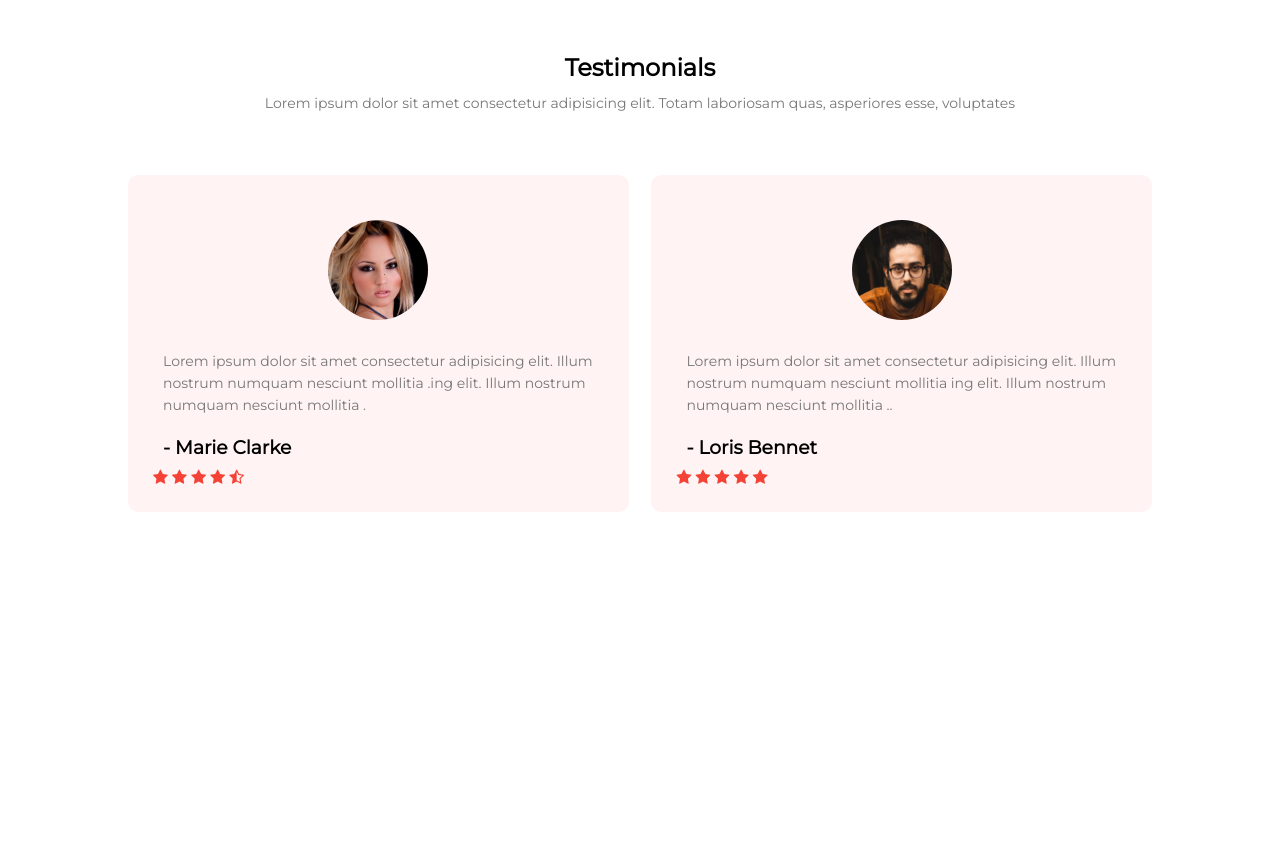
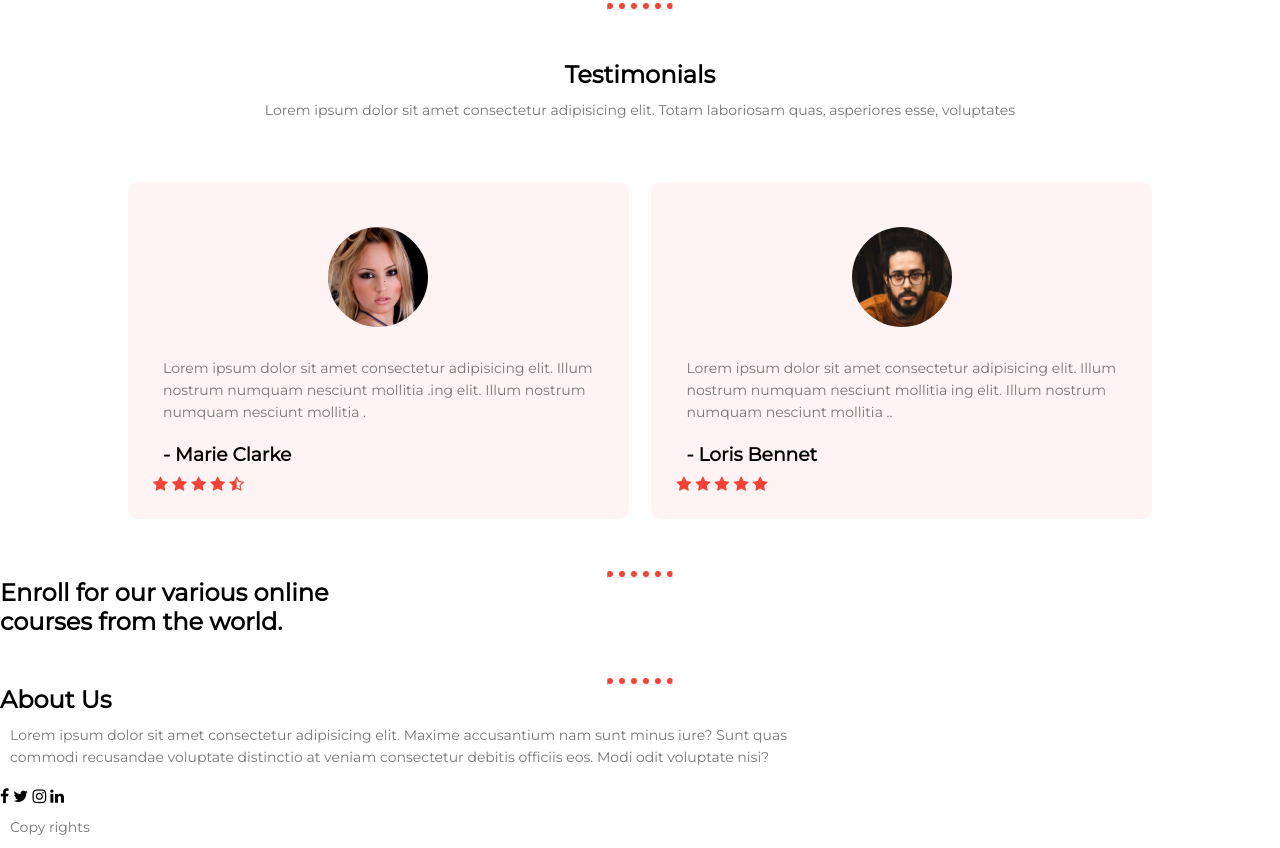
Before and after one commit to iamyashu/tusk, a plain HTML site: page eduford_img/eduford_img/index.html in a window 1280 px wide. Shown: the part 2602-3450 px from the top of the page. Before the commit the page ends 3166 px from the top, so only its background shows below. Drawn offline with Linux system fonts and the light colour scheme.

Commit message:
Sections Added

```diff
--- a/eduford_img/eduford_img/index.html
+++ b/eduford_img/eduford_img/index.html
@@ -6,6 +6,7 @@
     <meta name="viewport" content="width=device-width, initial-scale=1.0">
     <title>University website</title>
     <link rel="stylesheet" href="index.css">
+    <link rel="icon" href="https://iconarchive.com/download/i43029/oxygen-icons.org/oxygen/Categories-applications-education-university.ico" type="" sizes="16x16">
     <link rel="stylesheet" href="https://cdnjs.cloudflare.com/ajax/libs/font-awesome/4.7.0/css/font-awesome.min.css">
 </head>
 <body>
@@ -103,7 +104,7 @@
             </div>
         </div>
     </section>
-
+    <hr class="cr-hr">
     <!-- Testimonials -->
     <section class="testimonials">
         <h1>Testimonials</h1>
@@ -139,6 +140,27 @@
             </div>
         </div>
     </section>
+    <hr class="cr-hr">
+
+    <!-- Call To Action -->
+    <section class="cta">
+        <h1>Enroll for our various online <br>courses from the world.</h1>
+        <a href="" class="main-btn">Contact Us </a>
+    </section>
+    <hr class="cr-hr">
+    <!-- Footer -->
+    <section class="footer">
+     <h1>About Us </h1>
+     <p>Lorem ipsum dolor sit amet consectetur adipisicing elit. Maxime accusantium nam sunt minus iure? Sunt quas <br>commodi recusandae voluptate distinctio at veniam consectetur debitis officiis eos. Modi odit voluptate nisi?</p>
+     <div class="icons">
+        <i class="fa fa-facebook" aria-hidden="true"></i>
+        <i class="fa fa-twitter" aria-hidden="true"></i>
+        <i class="fa fa-instagram" aria-hidden="true"></i>
+        <i class="fa fa-linkedin" aria-hidden="true"></i>
+    </div>
+    <p>Copy rights </p>
+    </section>
+
     <script>
         var navlinks = document.getElementById("navlinks");
         function ShowMenu()
```
